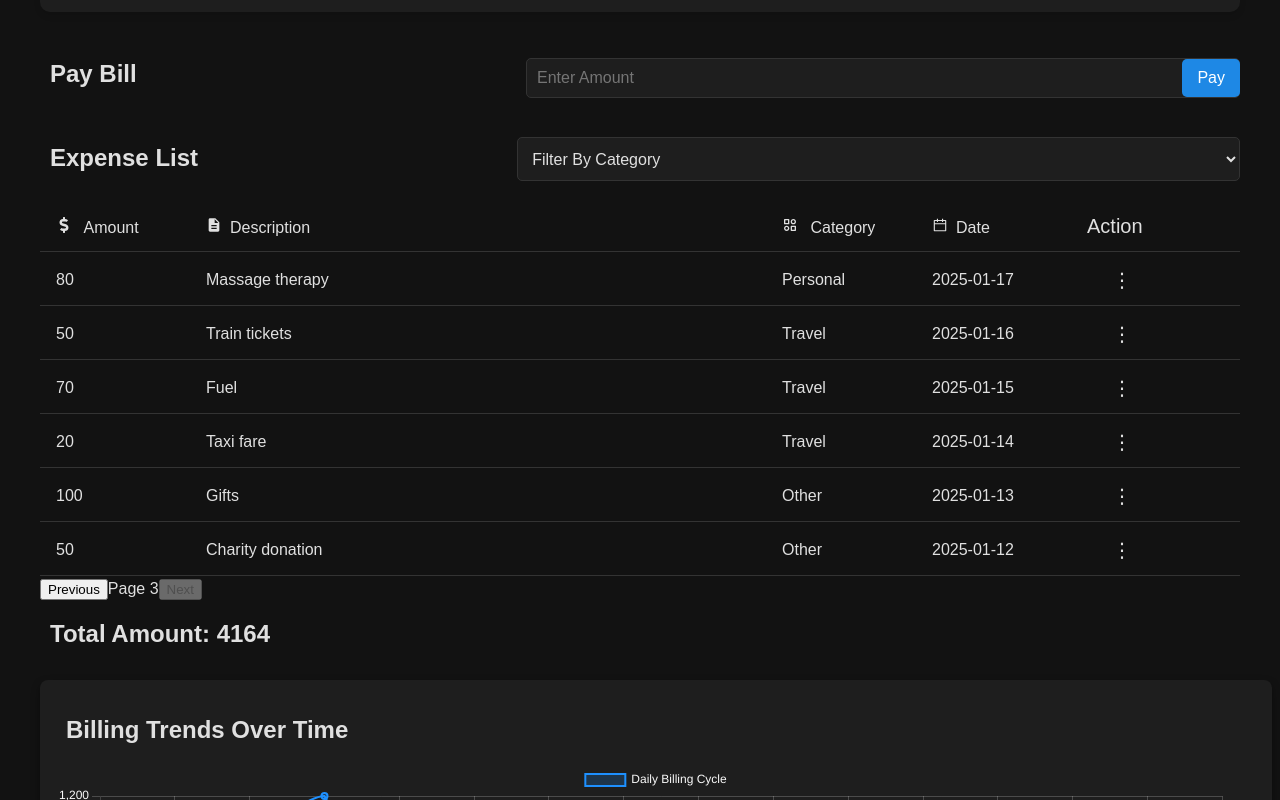
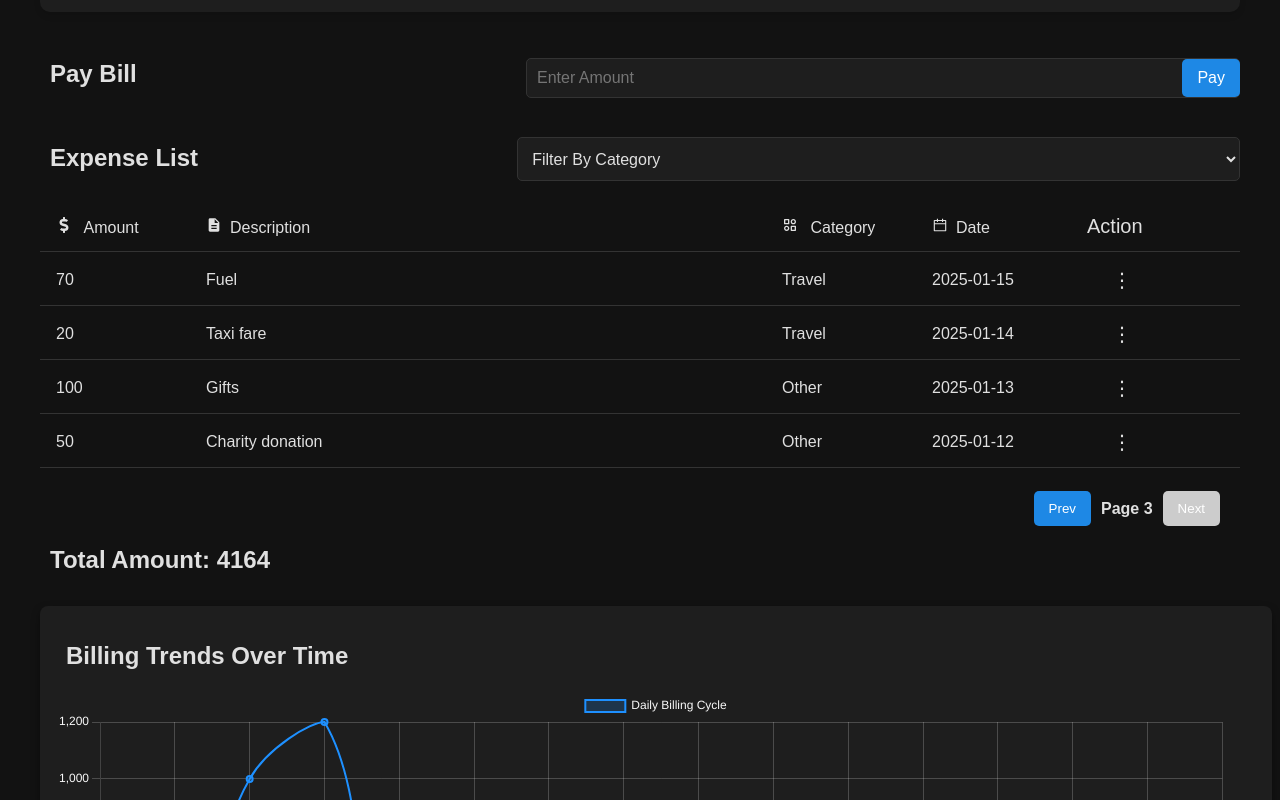
Before and after one commit to adityapatidar31/bill-tracker, a React (Vite) app: page / in a window 1280 px wide. Shown: the part 584-1384 px from the top of the page. Built offline with nearby package versions, Linux system fonts and the light colour scheme.

Commit message:
complete the pagination logic in the code

```diff
--- a/src/App.jsx
+++ b/src/App.jsx
@@ -17,7 +17,6 @@ function App() {
   // Toggle the theme
   function toggleTheme() {
     setTheme((prevTheme) => (prevTheme === "light" ? "dark" : "light"));
-    console.log(theme);
   }
 
   return (
--- a/src/components/BillList.jsx
+++ b/src/components/BillList.jsx
@@ -30,7 +30,6 @@ function BillList() {
   const paginatedBills = filteredBills.slice(startIndex, startIndex + pageSize);
   const isFirstPage = currentPage === 1;
   const isLastPage = startIndex + pageSize >= filteredBills.length;
-  console.log(isFirstPage, isLastPage);
 
   return (
     <div>
@@ -59,11 +58,13 @@ function BillList() {
         {paginatedBills.map((bill) => (
           <BillListItem key={bill.id} {...bill} />
         ))}
-        <Pagination
-          currentPage={currentPage}
-          isFirstPage={isFirstPage}
-          isLastPage={isLastPage}
-        />
+        <div className="pagination-container">
+          <Pagination
+            currentPage={currentPage}
+            isFirstPage={isFirstPage}
+            isLastPage={isLastPage}
+          />
+        </div>
         <h2>Total Amount: {totalAmountDisplay}</h2>
       </div>
     </div>
--- a/src/components/Pagination.jsx
+++ b/src/components/Pagination.jsx
@@ -16,12 +16,13 @@ function Pagination({ currentPage, isFirstPage, isLastPage }) {
       dispatch(setCurrentPage(currentPage + 1));
     }
   };
-
+  if (isFirstPage && isLastPage) return;
   return (
     <div className="pagination">
       <button onClick={handlePrevPage} disabled={isFirstPage}>
-        Previous
+        Prev
       </button>
+
       <span>Page {currentPage}</span>
       <button onClick={handleNextPage} disabled={isLastPage}>
         Next
--- a/src/features/bill/billSlice.js
+++ b/src/features/bill/billSlice.js
@@ -3,7 +3,7 @@ import { v4 as uuidv4 } from "uuid";
 
 const initialState = {
   totalAmount: 4164,
-  pageSize: 7,
+  pageSize: 8,
   currentPage: 3,
   filter: "",
   bills: [
@@ -213,6 +213,7 @@ const billSlice = createSlice({
     },
     applyFilter(state, action) {
       state.filter = action.payload;
+      state.currentPage = 1;
     },
     payBills(state, action) {
       const amount = action.payload;
@@ -231,7 +232,6 @@ const billSlice = createSlice({
       });
     },
     setCurrentPage(state, action) {
-      console.log(action.payload);
       state.currentPage = action.payload;
     },
   },
--- a/src/index.css
+++ b/src/index.css
@@ -36,7 +36,7 @@ body {
   padding-left: 5px;
   cursor: pointer;
 }
-/* Default theme colors */
+
 :root {
   --bg-color: #f5f5f5;
   --text-color: #1a1a1a;
@@ -48,6 +48,7 @@ body {
   --card-shadow: 0 4px 6px rgba(0, 0, 0, 0.1);
 }
 
+/* Default theme colors */
 [data-theme="dark"] {
   --bg-color: #121212;
   --text-color: #e0e0e0;
@@ -447,3 +448,41 @@ h2 {
     display: block;
   }
 }
+
+/* Pagination component */
+.pagination-container {
+  display: flex;
+  justify-content: end;
+  margin-right: 20px;
+}
+.pagination {
+  display: flex;
+  justify-content: center;
+  align-items: center;
+  gap: 10px;
+  margin-top: 20px;
+}
+
+.pagination button {
+  background-color: var(--button-bg-color);
+  color: white;
+  border: none;
+  padding: 10px 15px;
+  cursor: pointer;
+  border-radius: 5px;
+  transition: background-color 0.3s;
+}
+
+.pagination button:hover:not(:disabled) {
+  background-color: var(--button-hover-bg-color);
+}
+
+.pagination button:disabled {
+  background-color: #ccc;
+  cursor: not-allowed;
+}
+
+.pagination span {
+  color: var(--text-color);
+  font-weight: bold;
+}
```
